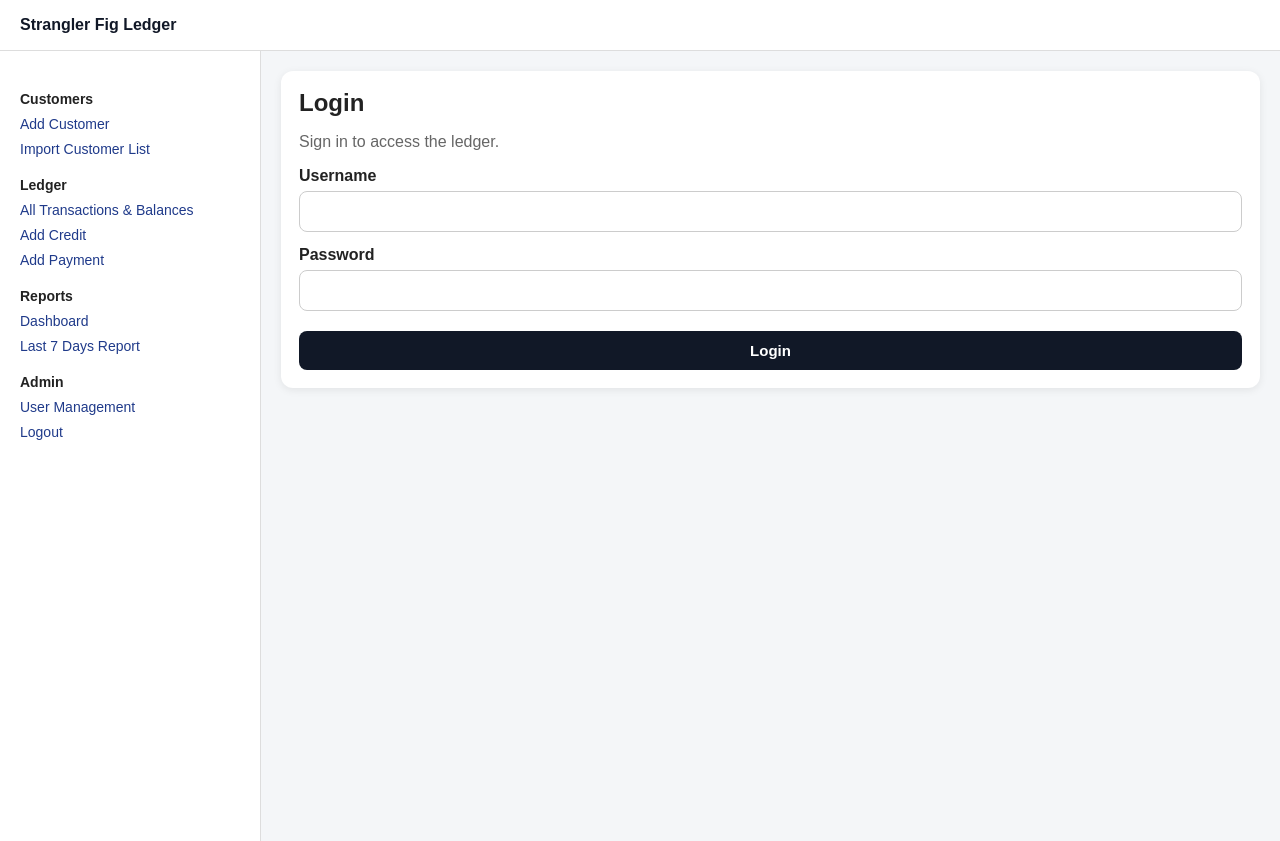
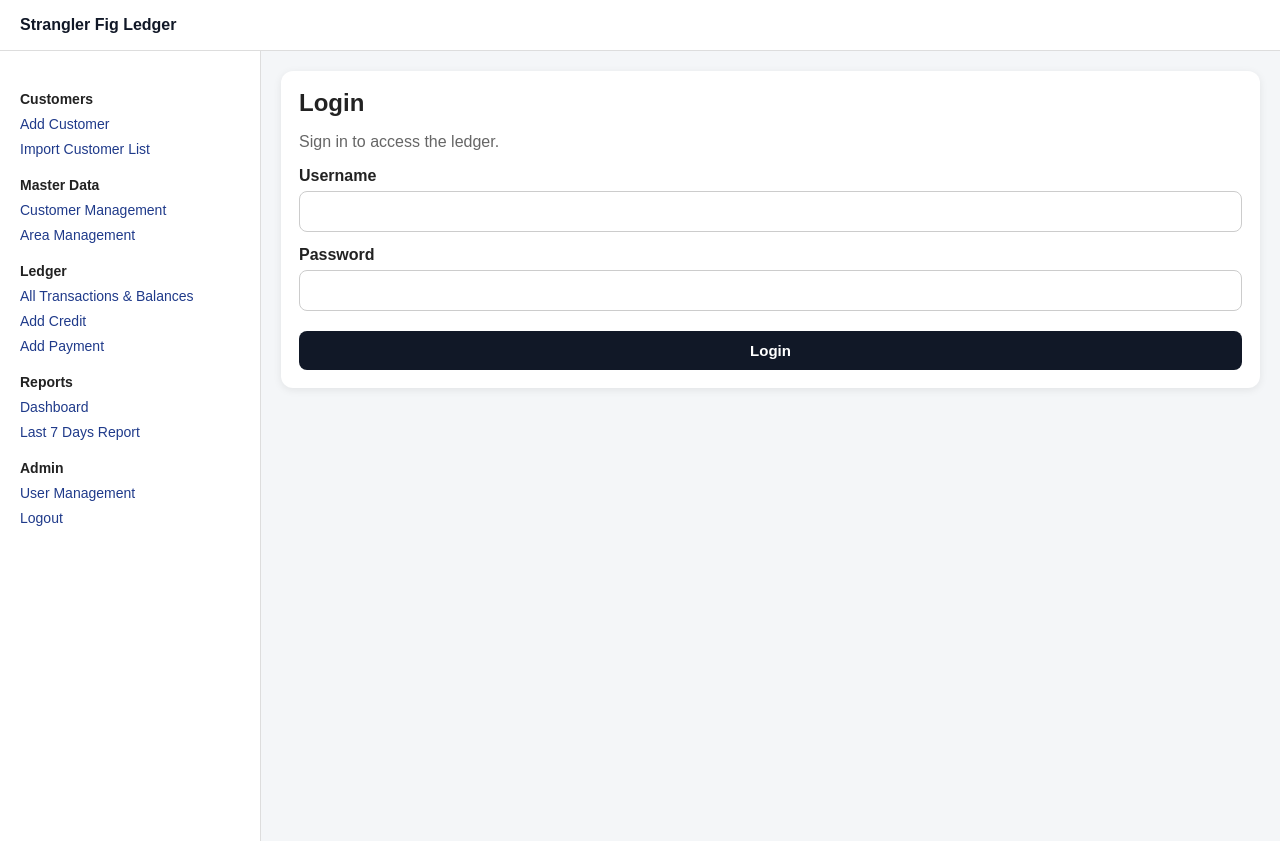
Before and after one commit to zakedge/sf1-receivables-ledger, a FastAPI app: page /login in a window 1280 px wide. Run offline with FastAPI, Linux system fonts and the light colour scheme.

Commit message:
Add customer and area management links

```diff
--- a/templates/base.html
+++ b/templates/base.html
@@ -196,6 +196,7 @@
             border-bottom: 1px solid #ddd;
             padding: 9px;
             text-align: left;
+            vertical-align: top;
         }
 
         th {
@@ -257,6 +258,10 @@
             <a href="/add-customer">Add Customer</a>
             <a href="/import-customers">Import Customer List</a>
 
+            <h3>Master Data</h3>
+            <a href="/customers">Customer Management</a>
+            <a href="/areas">Area Management</a>
+
             <h3>Ledger</h3>
             <a href="/all-balances">All Transactions & Balances</a>
             <a href="/add-credit">Add Credit</a>
```
